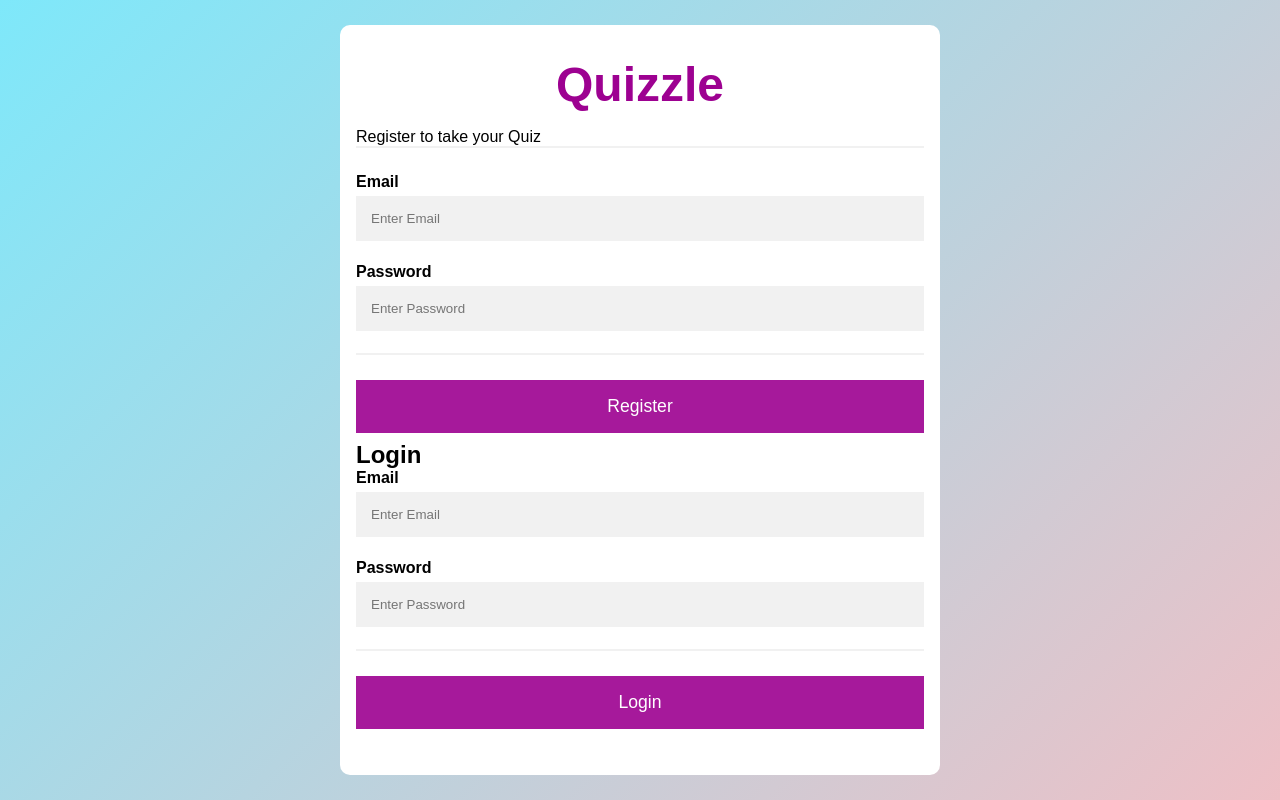
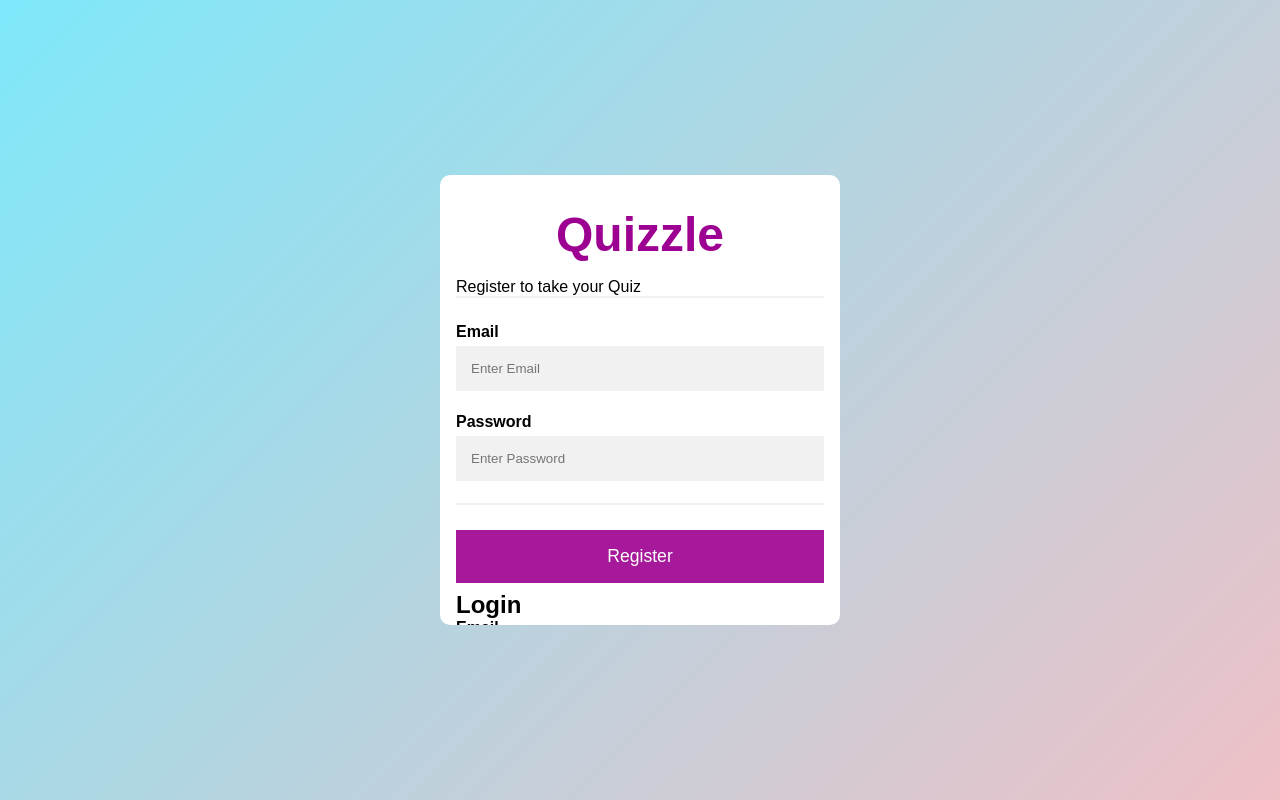
Before and after one commit to mailutim/MSIP-03, a plain HTML site: page index.html in a window 1280 px wide. Drawn offline with Linux system fonts and the light colour scheme.

Commit message:
change overflow of index file

```diff
--- a/assets/css/quizapp.css
+++ b/assets/css/quizapp.css
@@ -22,7 +22,7 @@ a {
 .container {
     background-color: white;
     border-radius: 10px;
-    overflow: hidden;
+    overflow:hidden;
     width: 600px;
     color: #b91372;
 
@@ -30,9 +30,9 @@ a {
 .form {
     background-color: white;
     border-radius: 10px;
-    overflow: hidden;
-    width: 600px;
-    height: 750px;
+    overflow: scroll;
+    width: 400px;
+    height: 450px;
     padding: 16px;
 }
 input[type=text], input[type=password], input[type=email]{
```
